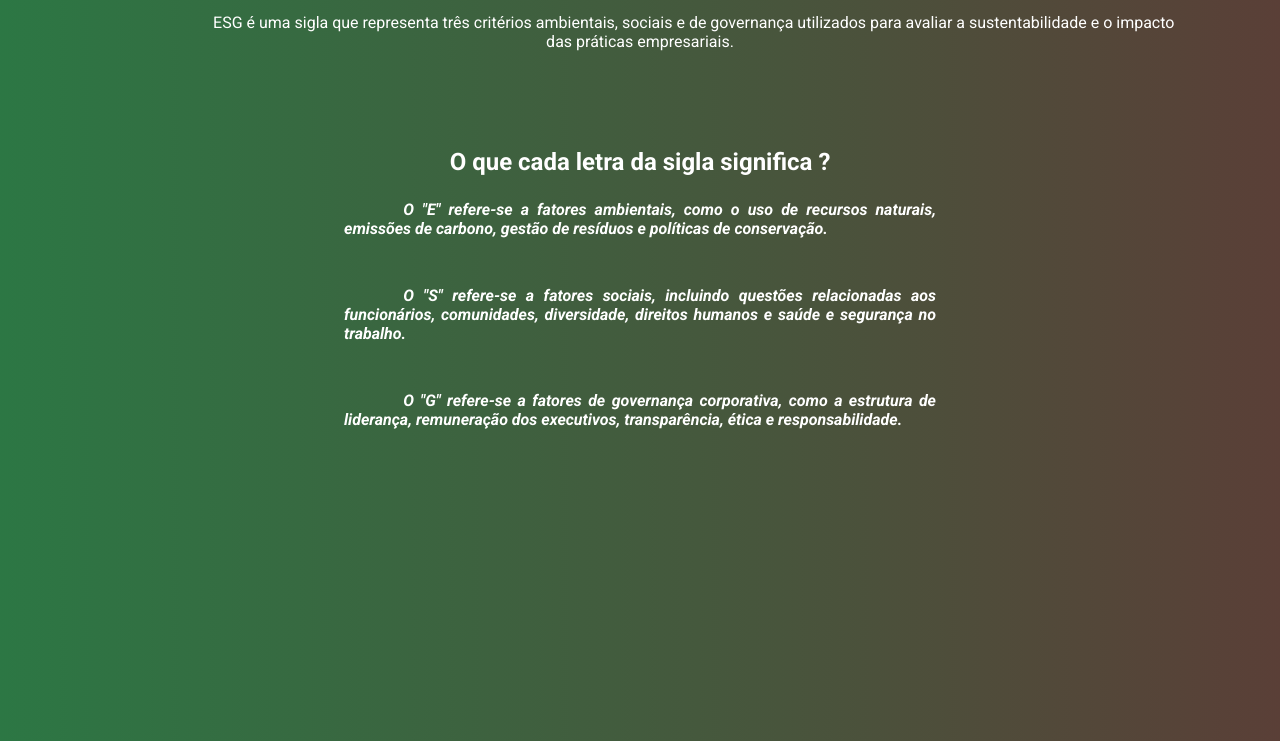
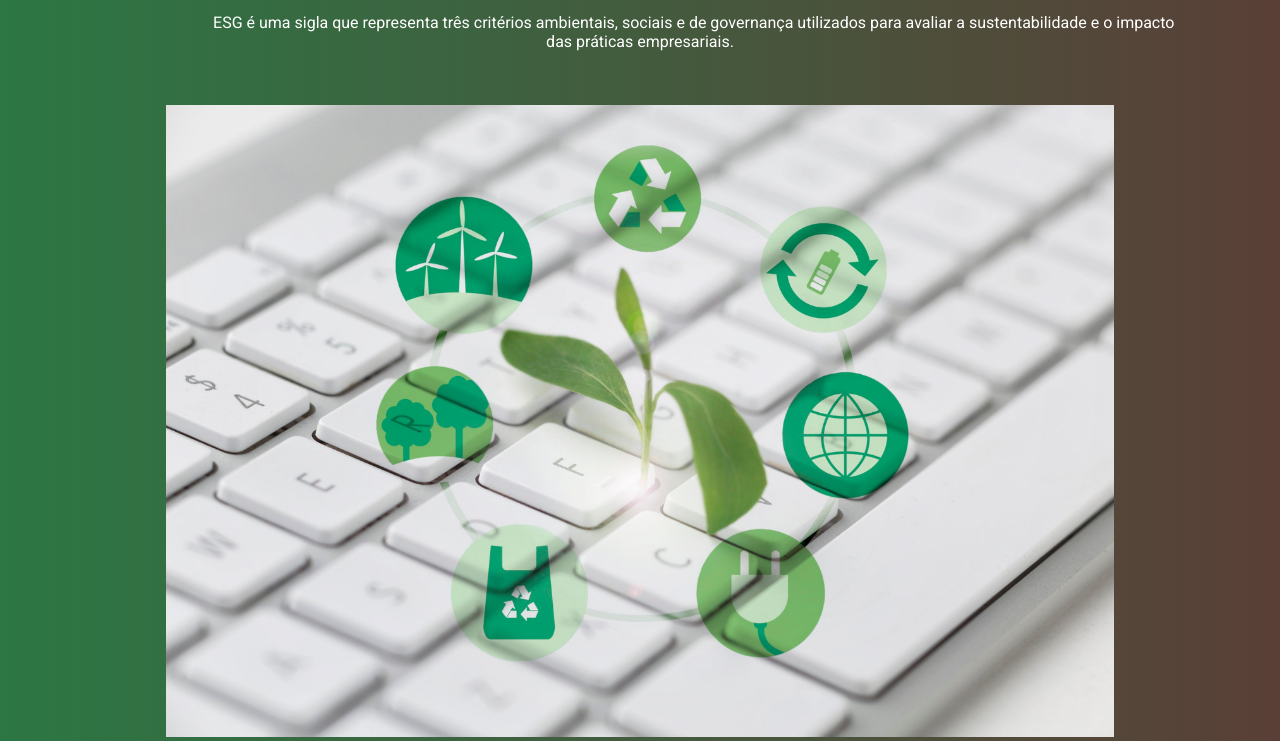
Before and after one commit to igorxisto/sitetrabalho, a plain HTML site: page esg.html in a window 1280 px wide. Shown: the part 59-800 px from the top of the page. Drawn offline with Linux system fonts and the light colour scheme; the site is published under a folder, as on GitHub Pages, so addresses that start at the root find nothing.

Commit message:
Update esg.html

```diff
--- a/esg.html
+++ b/esg.html
@@ -25,7 +25,7 @@
                 avaliar a
                 sustentabilidade e o impacto das práticas empresariais.
             </p>
-            <img src="/img/esg.jpg" alt="" id="imgesg">
+            <img src="./img/esg.jpg" alt="" id="imgesg">
 
             <h2>O que cada letra da sigla significa ?</h2>
             <div class="container">
```
